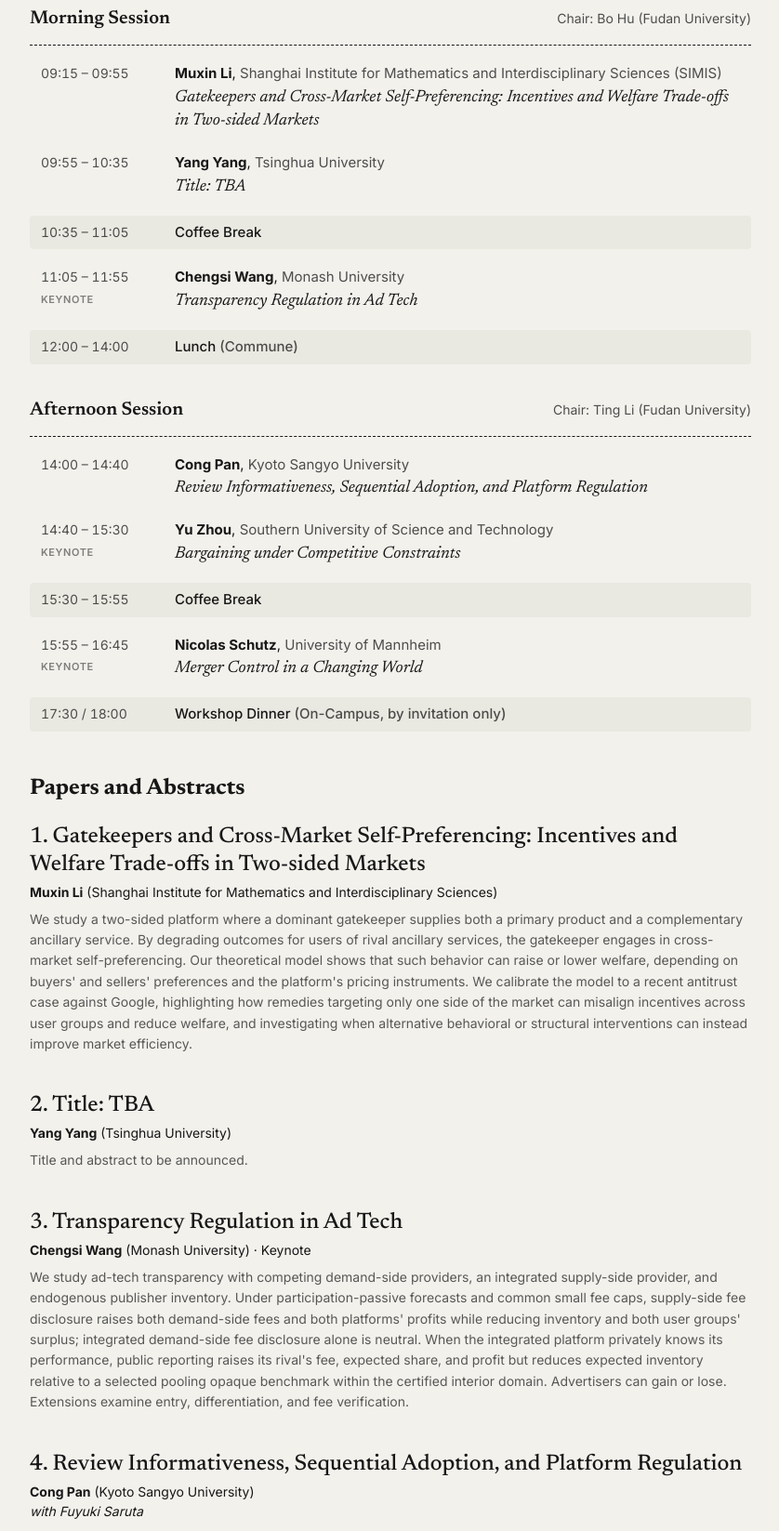
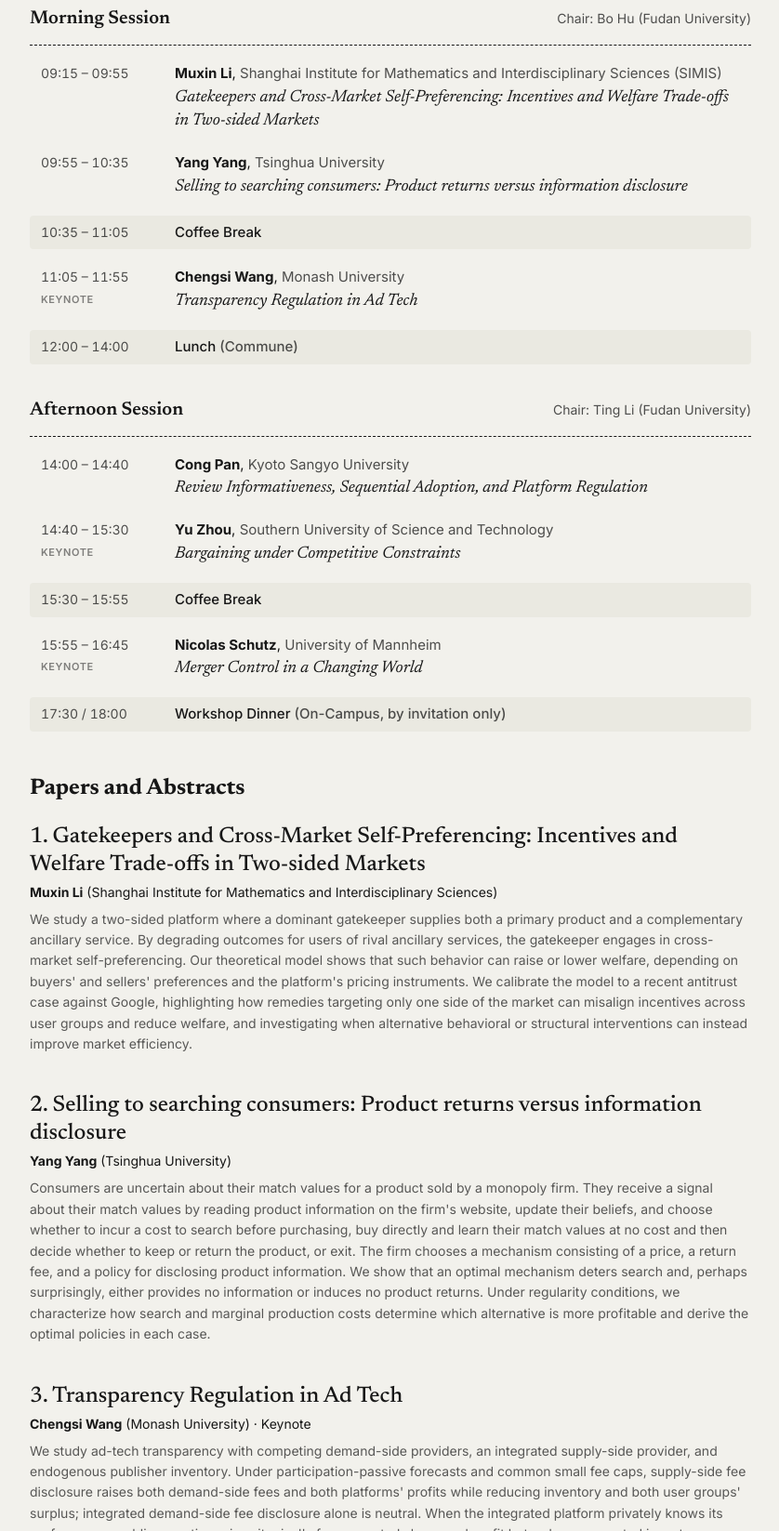
Before and after one commit to bohuecon/bohuecon.github.io, a plain HTML site: page workshops/dec22-2026.html in a window 1280 px wide. Shown: the part 823-2470 px from the top of the page at 93% size, without its empty margins (220-1058 px from the left). Drawn offline with Linux system fonts and the light colour scheme.

Commit message:
Add Yang Yang presentation title and abstract to Dec 22 workshop

```diff
--- a/workshops/dec22-2026.html
+++ b/workshops/dec22-2026.html
@@ -74,7 +74,7 @@
               <div class="schedule-time">09:55 – 10:35</div>
               <div class="schedule-details">
                 <div class="schedule-speaker"><strong>Yang Yang</strong>, <span class="schedule-affiliation">Tsinghua University</span></div>
-                <div class="schedule-paper"><a href="#paper-2">Title: TBA</a></div>
+                <div class="schedule-paper"><a href="#paper-2">Selling to searching consumers: Product returns versus information disclosure</a></div>
               </div>
             </div>
 
@@ -173,12 +173,12 @@
           <!-- Paper 2 -->
           <div class="paper-item" id="paper-2">
             <div class="paper-item-left">
-              <h3 class="paper-item-title">2. Title: TBA</h3>
+              <h3 class="paper-item-title">2. Selling to searching consumers: Product returns versus information disclosure</h3>
               <div class="paper-item-meta">
                 <div><strong>Yang Yang</strong> (Tsinghua University)</div>
               </div>
               <p class="paper-item-abstract">
-                Title and abstract to be announced.
+                Consumers are uncertain about their match values for a product sold by a monopoly firm. They receive a signal about their match values by reading product information on the firm's website, update their beliefs, and choose whether to incur a cost to search before purchasing, buy directly and learn their match values at no cost and then decide whether to keep or return the product, or exit. The firm chooses a mechanism consisting of a price, a return fee, and a policy for disclosing product information. We show that an optimal mechanism deters search and, perhaps surprisingly, either provides no information or induces no product returns. Under regularity conditions, we characterize how search and marginal production costs determine which alternative is more profitable and derive the optimal policies in each case.
               </p>
             </div>
           </div>
```
